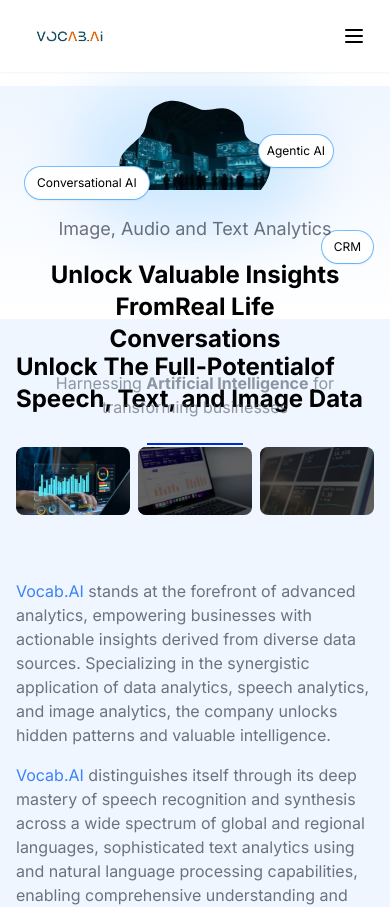
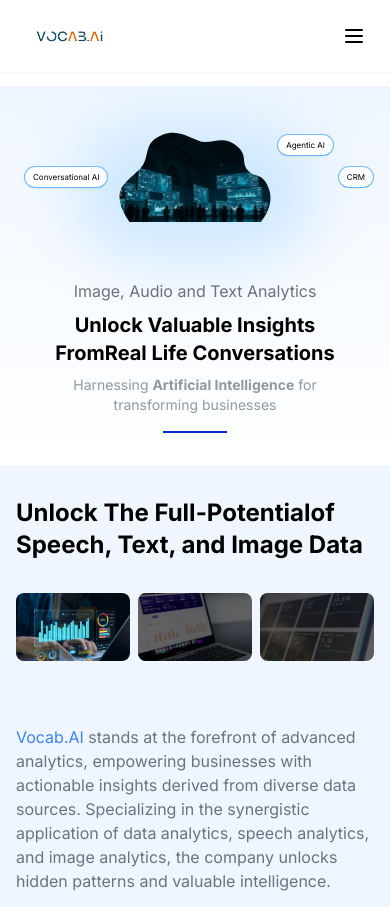
Before and after one commit to PjVineeth/vocab-website, a Next.js app: page / in a window 390 px wide. Shown: the top 907 px of the page. Built offline with nearby package versions, Linux system fonts and the light colour scheme.

Commit message:
Responsiveness and Minor adjustments

```diff
--- a/app/components/TeamCarousel.tsx
+++ b/app/components/TeamCarousel.tsx
@@ -132,25 +132,31 @@
 function TeamMemberModal({ member, onClose }: { member: TeamMember, onClose: () => void }) {
   if (!member) return null;
   return (
-    <div className="fixed inset-0 bg-black/40 flex items-center justify-center z-50">
-      <div className="bg-white rounded-xl shadow-2xl p-8 max-w-md w-full relative flex flex-col items-center">
-        <button onClick={onClose} className="absolute top-4 right-4 text-2xl font-bold">&times;</button>
-        <img src={member.image} alt={member.name} className="w-32 h-32 object-cover rounded-full mx-auto mb-4 border-4 border-white shadow" />
-        <div className="flex space-x-6 mb-4 justify-center">
+    <div className="fixed inset-0 bg-black/10 flex items-center justify-center z-50">
+      <div className="bg-white rounded-xl shadow-2xl p-3 sm:p-5 max-w-xs sm:max-w-sm w-full relative flex flex-col items-center overflow-visible">
+        <button
+          onClick={onClose}
+          aria-label="Close"
+          className="absolute top-2 right-2 w-8 h-8 flex items-center justify-center rounded-full bg-gray-200 hover:bg-gray-300 text-gray-700 hover:text-black z-50 transition-all"
+        >
+          <span className="text-lg leading-none">&times;</span>
+        </button>
+        <img src={member.image} alt={member.name} className="w-20 h-20 object-cover rounded-full mx-auto mb-2 border-4 border-white shadow" />
+        <div className="flex space-x-4 mb-2 justify-center">
           {member.linkedin && (
             <a href={member.linkedin} target="_blank" rel="noopener noreferrer" aria-label="LinkedIn" className="text-blue-700 hover:text-blue-900">
-              <Linkedin className="h-7 w-7" />
+              <Linkedin className="h-5 w-5" />
             </a>
           )}
           {member.github && (
             <a href={member.github} target="_blank" rel="noopener noreferrer" aria-label="GitHub" className="text-gray-800 hover:text-black">
-              <Github className="h-7 w-7" />
+              <Github className="h-5 w-5" />
             </a>
           )}
         </div>
-        <h2 className="text-2xl font-bold text-center mb-1">{member.name}</h2>
-        <p className="text-lg text-gray-600 text-center mb-4">{member.role}</p>
-        <p className="mb-2 text-center"><b>Experience: </b>{member.bio}</p>
+        <h2 className="text-lg font-bold text-center mb-1">{member.name}</h2>
+        <p className="text-sm text-gray-600 text-center mb-2">{member.role}</p>
+        <p className="mb-1 text-md text-center"><b>Experience: </b>{member.bio}</p>
       </div>
     </div>
   );
--- a/app/page.tsx
+++ b/app/page.tsx
@@ -198,18 +198,18 @@
           <div className="container mx-auto px-4 md:px-20">
             <div className="flex flex-col items-center">
               <div className="relative w-full max-w-2xl mx-auto mb-8">
-              <div className="absolute left-2 sm:-left-46 top-20 p-[1px] rounded-full bg-gradient-to-b from-[#82C4FF] to-[#56B0FF] shadow-sm animate-gradient hover:scale-105 transition-transform duration-300">
-                  <div className="bg-white rounded-full px-3 md:px-4 py-2 md:py-3 text-xs hover:bg-opacity-90 transition-all duration-300">
+                <div className="absolute left-2 sm:-left-46 top-20 p-[1px] rounded-full bg-gradient-to-b from-[#82C4FF] to-[#56B0FF] shadow-sm animate-gradient hover:scale-105 transition-transform duration-300">
+                  <div className="bg-white rounded-full px-2 md:px-4 py-1 md:py-3 text-xxs md:text-xs hover:bg-opacity-90 transition-all duration-300">
                     Conversational AI
                   </div>
                 </div>
                 <div className="absolute right-10 mt-8 md:-right-10 top-4 p-[1px] rounded-full bg-gradient-to-b from-[#82C4FF] to-[#56B0FF] shadow-sm animate-gradient hover:scale-105 transition-transform duration-300">
-                  <div className="bg-white rounded-full px-2 md:px-3 py-2 text-xs hover:bg-opacity-90 transition-all duration-300">
+                  <div className="bg-white rounded-full px-2 md:px-4 py-1 md:py-3 text-xxs md:text-xs hover:bg-opacity-90 transition-all duration-300">
                     Agentic AI
                   </div>
                 </div>
-                <div className="absolute right-0 mt-8 md:right-10 top-28 p-[1px] rounded-full bg-gradient-to-b from-[#82C4FF] to-[#56B0FF] shadow-sm animate-gradient hover:scale-105 transition-transform duration-300">
-                  <div className="bg-white rounded-full px-3 md:px-4 py-2 text-xs hover:bg-opacity-90 transition-all duration-300">
+                <div className="absolute right-0 md:mt-8 sm:-mt-8 md:right-10 md:top-28 top-20 p-[1px] rounded-full bg-gradient-to-b from-[#82C4FF] to-[#56B0FF] shadow-sm animate-gradient hover:scale-105 transition-transform duration-300">
+                  <div className="bg-white rounded-full px-2 md:px-4 py-1 md:py-3 text-xxs md:text-xs hover:bg-opacity-90 transition-all duration-300">
                     CRM
                   </div>
                 </div>
@@ -218,21 +218,23 @@
                   alt="AI Analytics Illustration"
                   width={1200}
                   height={400}
-                  className="mx-auto md:-ml-28 md:max-w-[1200px] sm:max-w-[900px] w-auto -mt-8"
+                  className="mx-auto md:-ml-28 md:max-w-[1200px] sm:max-w-[900px] w-auto sm:mt-8 md:-mt-8"
                 />
 
-                <div className="absolute inset-0 flex flex-col items-center justify-center pointer-events-none">
-                  <div className="text-center max-w-3xl px-4">
-                    <p className="text-lg md:text-xl mt-72 text-opacity-60 text-gray-900 mb-4">Image, Audio and Text Analytics</p>
-                    <h2 className="text-2xl md:text-3xl lg:text-4xl font-bold mb-4">
+                <div className="relative flex flex-col items-center justify-center -mt-10 sm:-mt-24 md:absolute md:inset-0 md:mt-0 pointer-events-none">
+                  <div className="text-center max-w-3xl px-4 sm:px-2">
+                    <p className="text-base md:text-lg md:mt-72 text-opacity-60 text-gray-900 mb-2 md:mb-4">
+                      Image, Audio and Text Analytics
+                    </p>
+                    <h2 className="text-xl md:text-2xl lg:text-4xl font-bold mb-2 md:mb-4">
                       Unlock Valuable Insights From
                       <br className="hidden md:block" />
                       Real Life Conversations
                     </h2>
-                    <p className="text-base md:text-lg text-gray-600 text-opacity-60 mb-6">
+                    <p className="text-sm md:text-base text-gray-600 text-opacity-60 mb-4 md:mb-6">
                       Harnessing <span className="font-bold">Artificial Intelligence</span> for transforming businesses
                     </p>
-                    <div className="w-24 h-[2px] bg-gradient-to-r from-[#002CCD] to-[#002CCD] mx-auto"></div>
+                    <div className="w-16 md:w-24 h-[2px] bg-gradient-to-r from-[#002CCD] to-[#002CCD] mx-auto"></div>
                   </div>
                 </div>
               </div>
@@ -440,7 +442,7 @@
         </section>
 
         {/* Contact Us */}
-        <section id="contact" className="py-16 bg-gray-900 text-white">
+        <section id="contact" className="py-24 bg-gray-900 text-white">
           <div className="container mx-auto px-4 md:px-20">
             <div className="grid grid-cols-1 md:grid-cols-2 gap-8">
               <div>
@@ -483,7 +485,7 @@
                 </div>
               </div>
 
-              <div className="bg-white text-black p-4 md:p-6 rounded-lg">
+              <div className="bg-white text-black p-4 md:p-6 md:py-12 rounded-lg">
                 <p className="text-sm text-gray-700 mb-4">
                   Please fill out the form below to send us an email. We will get back to you as soon as possible.
                 </p>
--- a/tailwind.config.ts
+++ b/tailwind.config.ts
@@ -90,6 +90,9 @@
         "accordion-down": "accordion-down 0.2s ease-out",
         "accordion-up": "accordion-up 0.2s ease-out",
       },
+      fontSize: {
+        'xxs': '0.5rem', // 10px
+      },
     },
   },
   plugins: [],
```
